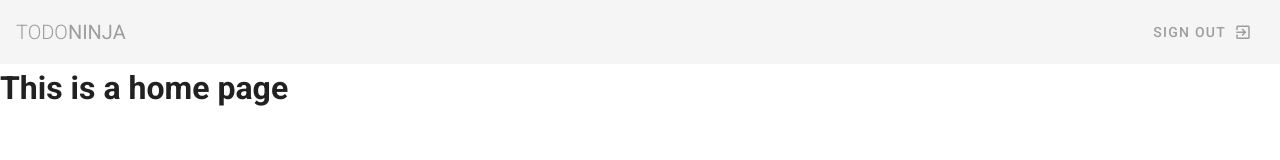
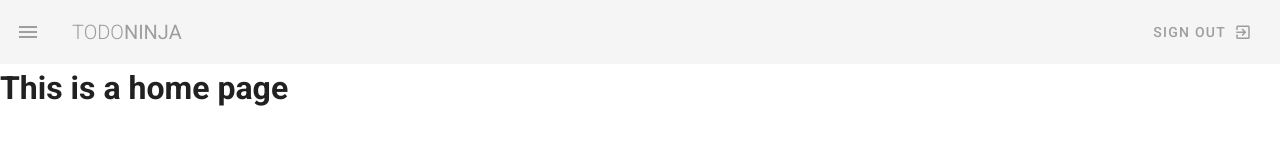
Before and after one commit to git-nori/_tr_vuetify-net-ninja, a Vue app: page / in a window 1280 px wide. Shown: the top 160 px of the page. Built offline with nearby package versions, Linux system fonts and the light colour scheme.

Commit message:
[#8 - Navigation Drawers]NavigationDrawerを新規作成 @click.stop

```diff
--- a/src/components/NavBar.vue
+++ b/src/components/NavBar.vue
@@ -1,6 +1,7 @@
 <template>
   <nav>
     <v-app-bar flat app>
+      <v-app-bar-nav-icon class="grey--text" @click.stop="drawer = !drawer"></v-app-bar-nav-icon>
       <!-- 文字を大文字にし、文字色をグレーにする -->
       <v-toolbar-title class="text-uppercase grey--text">
         <span class="font-weight-light">Todo</span>
@@ -13,9 +14,19 @@
         <v-icon right>mdi-exit-to-app</v-icon>
       </v-btn>
     </v-app-bar>
+
+    <v-navigation-drawer app v-model="drawer" class="indigo">
+      <p>test</p>
+    </v-navigation-drawer>
   </nav>
 </template>
 
 <script>
-export default {};
+export default {
+  data() {
+    return {
+      drawer: false
+    };
+  }
+};
 </script>
```
